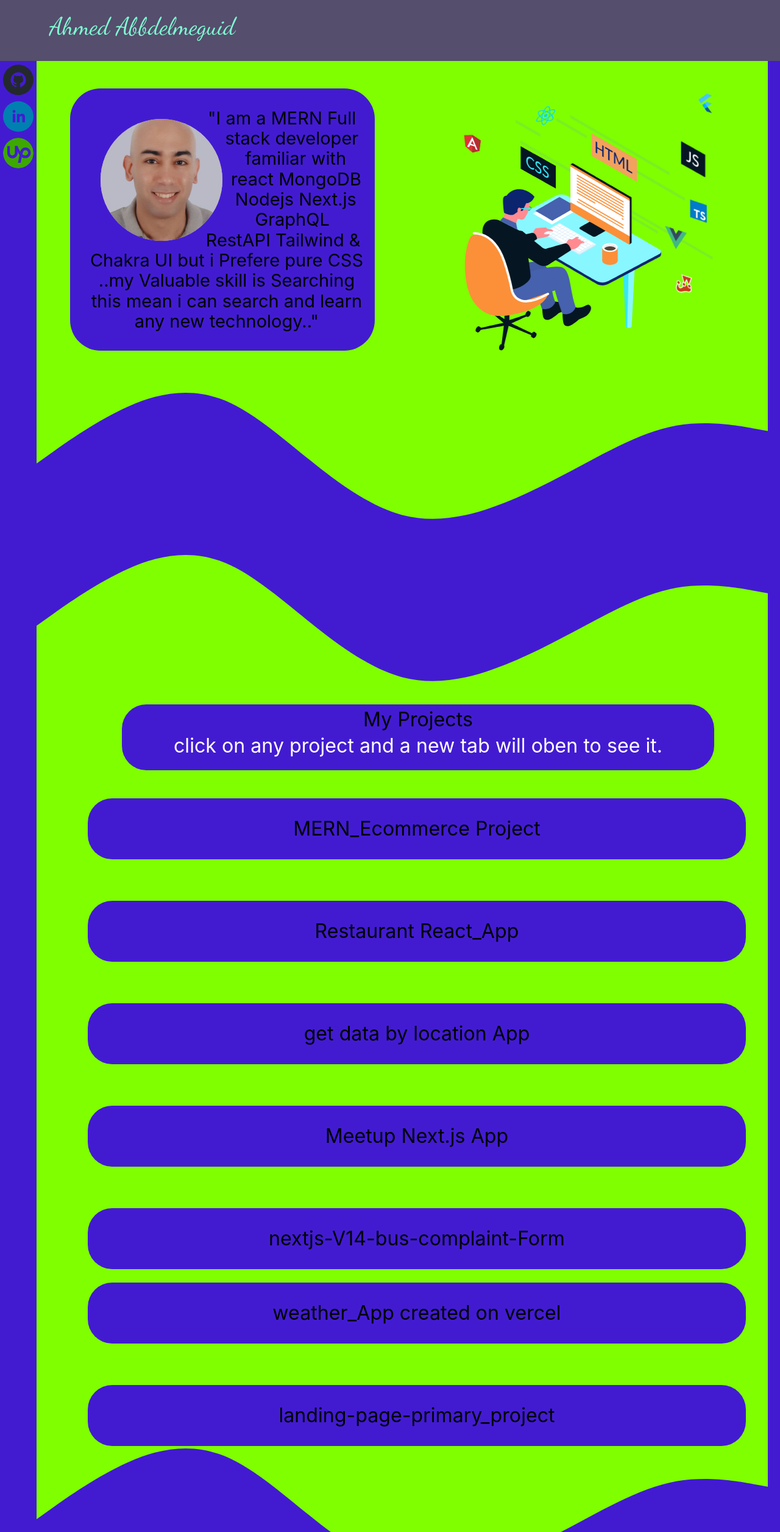
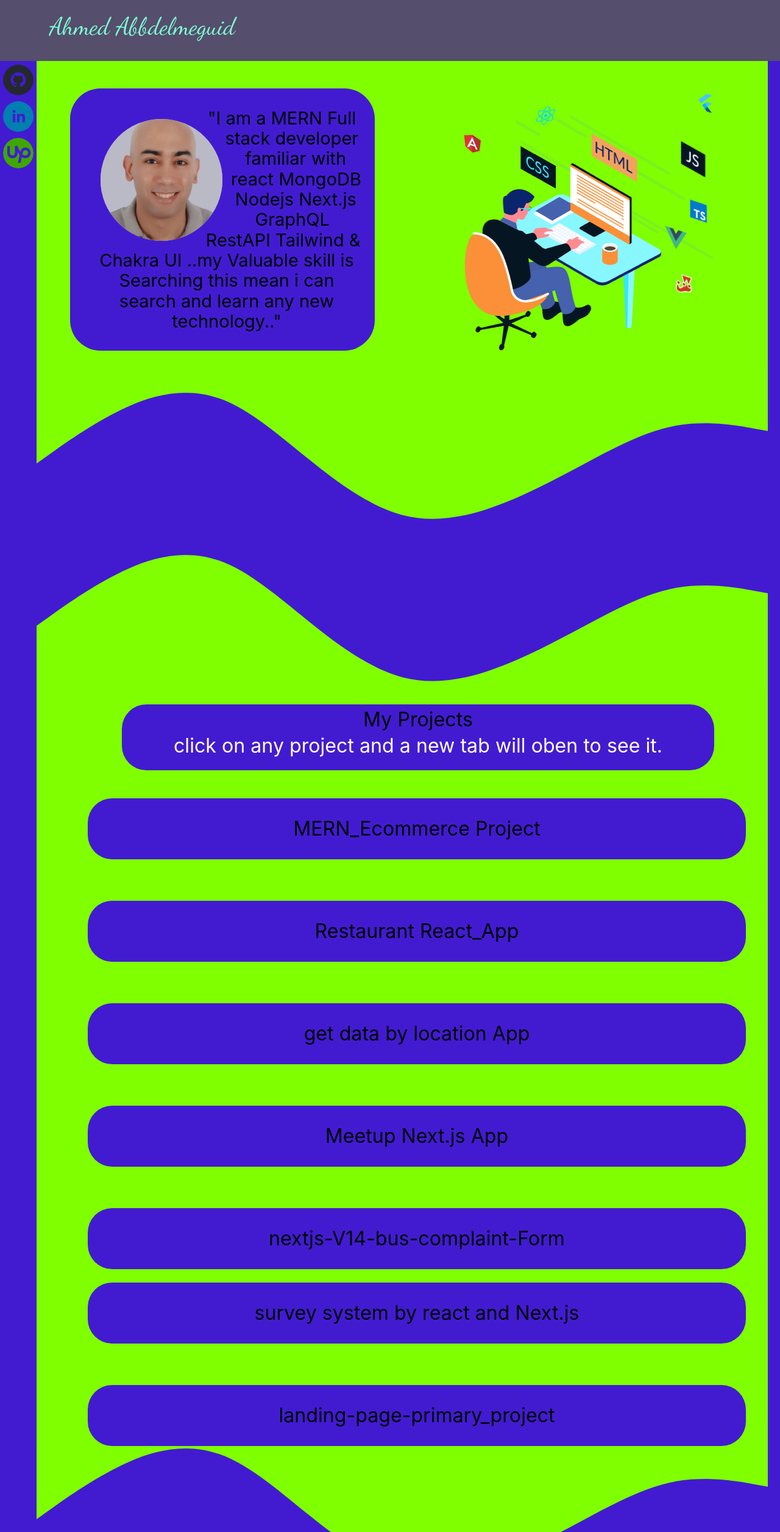
Before and after one commit to Abdelmeguid/Portfolio_jun_2023, a React (Create React App) app: page / in a window 1280 px wide. Shown: the top 2512 px of the page at 61% size. Built offline with nearby package versions, Linux system fonts and the light colour scheme; the HTML template or start-up script is replaced by a standard one.

Commit message:
update august 2024
update august 2024

```diff
--- a/src/App.js
+++ b/src/App.js
@@ -310,8 +310,7 @@ function App() {
             </div>
             <p>
               "I am a MERN Full stack developer familiar with react MongoDB
-              Nodejs Next.js GraphQL RestAPI Tailwind & Chakra UI but i Prefere
-              pure CSS ..my Valuable skill is Searching this mean i can search
+              Nodejs Next.js GraphQL RestAPI Tailwind & Chakra UI  ..my Valuable skill is Searching this mean i can search
               and learn any new technology.."
             </p>
           </div>
@@ -514,13 +513,22 @@ function App() {
               ref={animationRef6}
               className={`animation-div6 ${isVisible1 ? "visible" : ""}`}
             >
-               <a
+               {/* <a
                 href="https://weather-api-vercel-app.vercel.app/"
                 target="_blank"
                 rel="noopener noreferrer"
                 className="link2"
               >
                 weather_App created on vercel
+              </a> */}
+
+               <a
+                href="https://neu-gilt.vercel.app/"
+                target="_blank"
+                rel="noopener noreferrer"
+                className="link2"
+              >
+                survey system by react and Next.js
               </a>
             </div>
           )}
```
